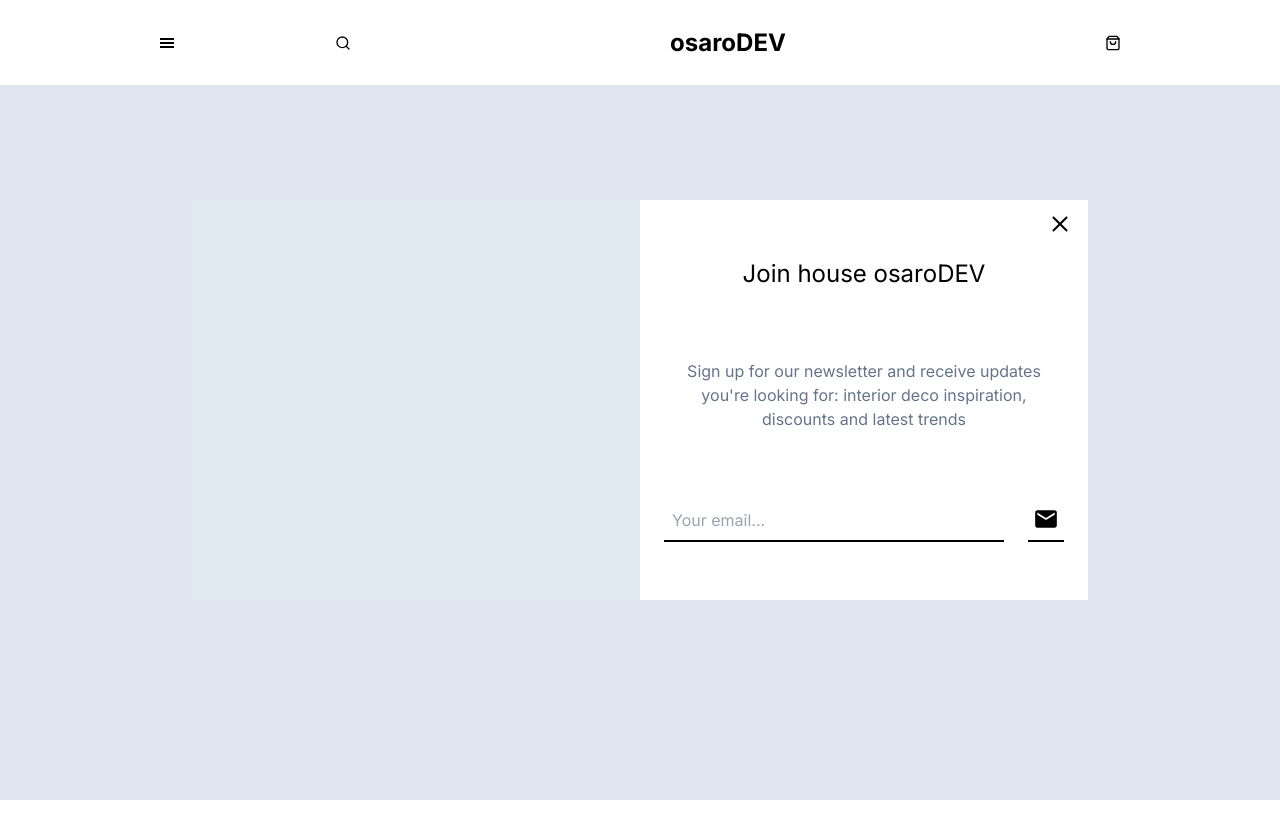
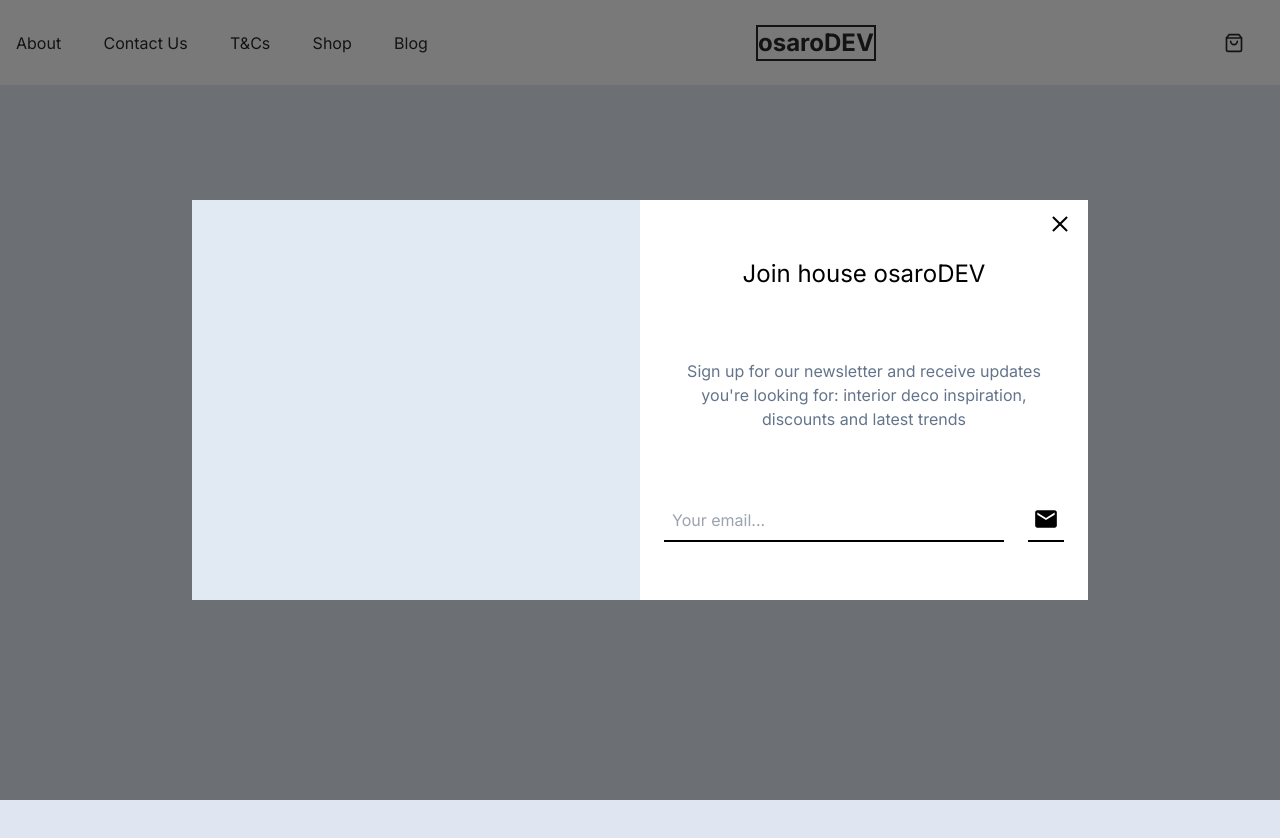
Before and after one commit to osaroDEV/online-store, a Next.js app: page / in a window 1280 px wide. Shown: the top 838 px of the page. Before the commit the page ends 800 px from the top, so only its background shows below. Built offline with nearby package versions, Linux system fonts and the light colour scheme.

Commit message:
add overlay to Newsletter && remove hamburger in header on tablet screen

```diff
--- a/app/components/Header.jsx
+++ b/app/components/Header.jsx
@@ -5,13 +5,24 @@ import { FiSearch, FiShoppingBag } from 'react-icons/fi';
 
 const Header = () => {
   return (
-    <header className='flex justify-around items-center h-[85px] bg-white'>
-      <section className='flex w-[15%] justify-between'>
-        <GiHamburgerMenu />
-        <FiSearch />
+    <header className='flex justify-between items-center h-[85px] bg-white p-4'>
+      <section className='flex w-[60px] justify-between lg:hidden'>
+        <GiHamburgerMenu className='text-[20px]' />
+        <FiSearch className='text-[20px]' />
+      </section>
+      <section className='hidden lg:block w-[33%]'>
+        <nav>
+          <ul className='flex justify-between'>
+            <li>About</li>
+            <li>Contact Us</li>
+            <li>T&Cs</li>
+            <li>Shop</li>
+            <li>Blog</li>
+          </ul>
+        </nav>
       </section>
       <Logo />
-      <FiShoppingBag />
+      <FiShoppingBag className='w-[60px] text-[20px]' />
     </header>
   );
 };
--- a/app/components/Logo.jsx
+++ b/app/components/Logo.jsx
@@ -1,9 +1,11 @@
-import React from 'react'
+import React from 'react';
 
 const Logo = () => {
   return (
-    <h1 className='font-bold text-2xl'>osaroDEV</h1>
-  )
-}
+    <h1 className='font-bold text-2xl border-2 border-black w-[120px] lg:text-center'>
+      osaroDEV
+    </h1>
+  );
+};
 
-export default Logo
+export default Logo;
--- a/app/components/Newsletter.jsx
+++ b/app/components/Newsletter.jsx
@@ -4,7 +4,8 @@ import NewsletterInput from './NewsletterInput';
 
 const Newsletter = ({handleNewsletter}) => {
   return (
-    <main className='absolute flex w-[90vw] smm:w-[70vw] sml:w-[60vw] md:w-[70vw] h-[50vh] top-[50%] left-[50%] translate-x-[-50%] translate-y-[-50%]'>
+    <main className='fixed top-0 left-0 h-[100vh] w-[100vw] flex justify-center items-center bg-[rgba(32,32,32,0.6)]'>
+    <div className='flex w-[90vw] smm:w-[70vw] sml:w-[60vw] md:w-[70vw] h-[50vh]'>
       <section className='hidden md:block w-[50%] h-full bg-[#E1E9F2]'></section>
       <section className='relative flex flex-col justify-around w-full md:w-[50%] bg-white p-6  h-full'>
         <h2 className='text-[24px] md:text-2xl text-center'>Join house osaroDEV</h2>
@@ -15,6 +16,7 @@ const Newsletter = ({handleNewsletter}) => {
         <NewsletterHamburger handleNewsletter={handleNewsletter} />
         <NewsletterInput />
       </section>
+    </div>
     </main>
   );
 };
--- a/app/page.js
+++ b/app/page.js
@@ -11,9 +11,9 @@ export default function Home() {
   }
 
   return (
-    <main className='relative h-[100vh] bg-[#DFE6F1]'>
+    <main className='h-[300vh] bg-[#DFE6F1]'>
       <Header />
-      {isNewsletter && <Newsletter handleNewsletter={handleNewsletter} />}
+      {isNewsletter && <Newsletter className='' handleNewsletter={handleNewsletter} />}
     </main>
   );
 }
```
Also changed, not shown: app/components/Carousel.jsx (added).
